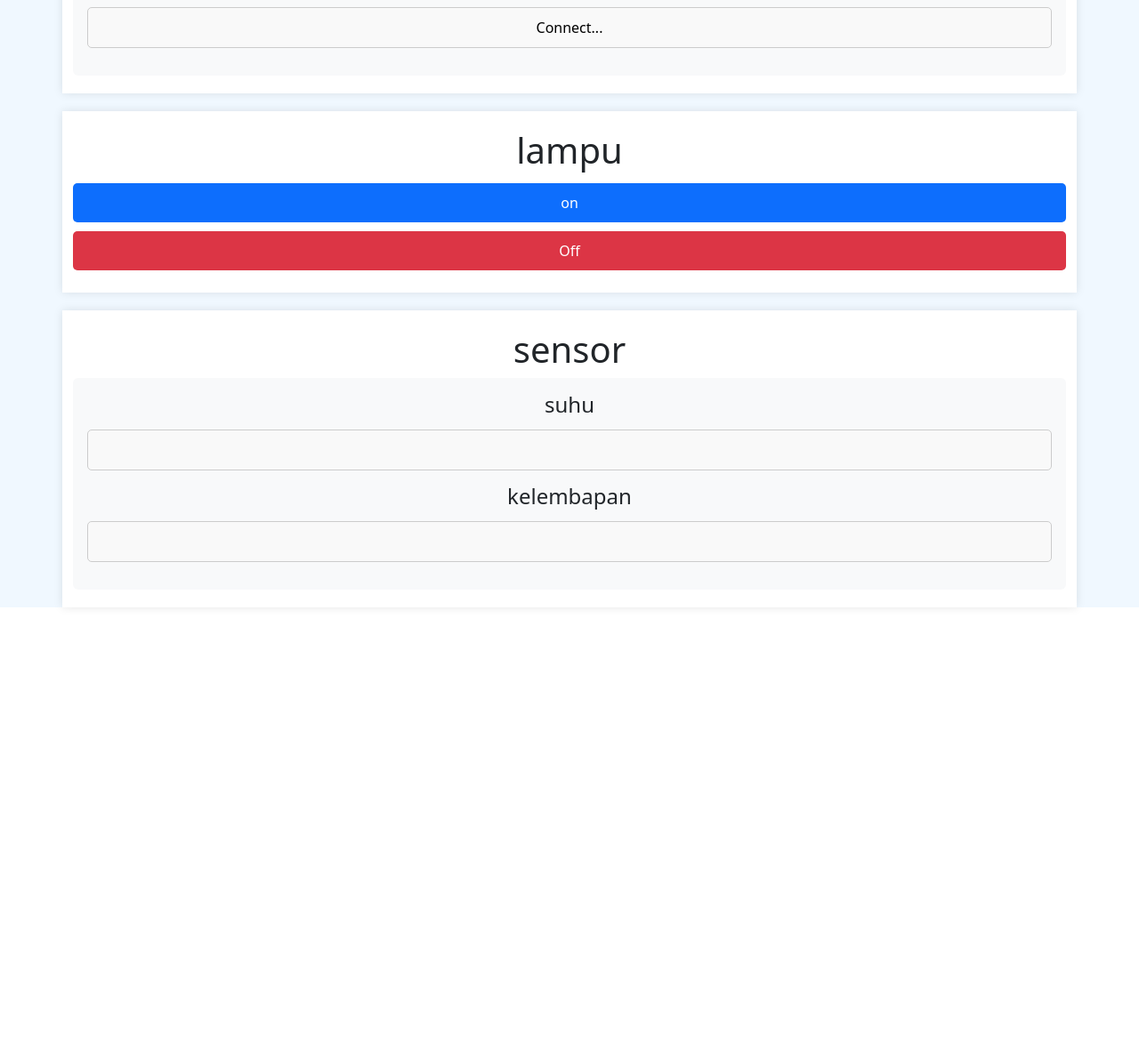
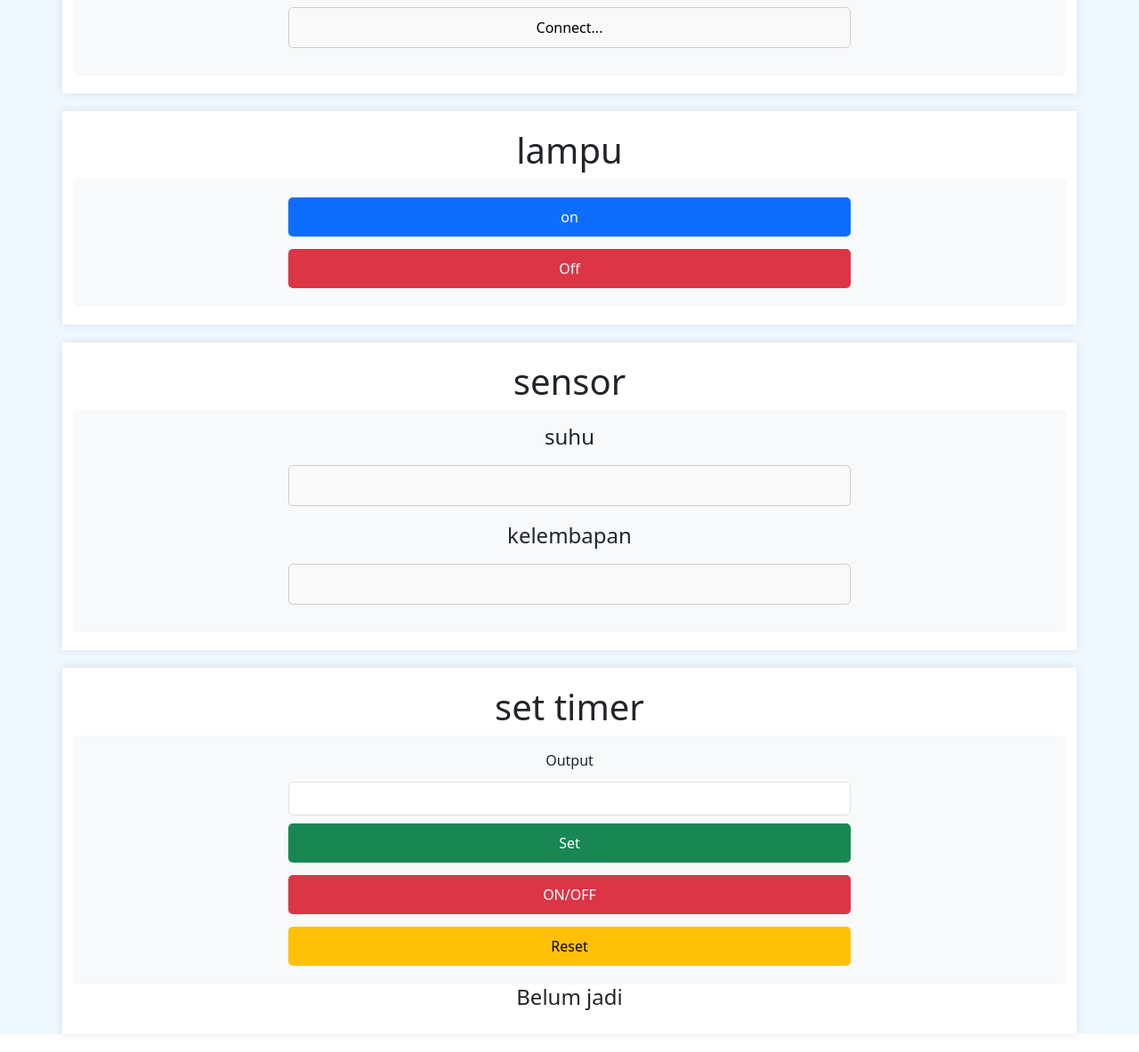
Before and after one commit to perdanaqing-1120/SmartWeb, a website: page IoT/IoT.html in a window 1280 px wide. Shown: the part 165-1348 px from the top of the page at 89% size. Before the commit the page ends 868 px from the top, so only its background shows below. Drawn offline with nearby package versions, Linux system fonts and the light colour scheme; no server answers.

Commit message:
miku best partner

```diff
--- a/IoT/IoT.html
+++ b/IoT/IoT.html
@@ -47,12 +47,17 @@
             <h1>Status WiFi</h1>
             <div data-bs-spy="scroll" data-bs-target="#navbar-example2" data-bs-root-margin="0px 0px -40%"
                 data-bs-smooth-scroll="true" class="scrollspy-example bg-body-tertiary p-3 rounded-2" tabindex="0">
+                <div class="timer-controls d-grid gap-1 mx-auto col-md-7">
                     <input id="status" class="input" type="text" value="Searching For WiFi" readonly />
+                </div>
             </div>
         </div>
 
         <div class="container">
             <h1>lampu</h1>
+            <div data-bs-spy="scroll" data-bs-target="#navbar-example2" data-bs-root-margin="0px 0px -40%"
+                data-bs-smooth-scroll="true" class="scrollspy-example bg-body-tertiary p-3 rounded-2" tabindex="0">
+                <div class="timer-controls d-grid gap-1 col-md-7 mx-auto">
                     <div class="on">
                         <button class="btn btn-primary" type="button" onclick="on()">on</button>
                     </div>
@@ -61,18 +66,36 @@
                         <button type="button" onclick="off()" class="btn btn-danger">Off</button>
                     </div>
                 </div>
+            </div>
+        </div>
 
 
         <div class="container">
             <h1>sensor</h1>
             <div data-bs-spy="scroll" data-bs-target="#navbar-example2" data-bs-root-margin="0px 0px -40%"
                 data-bs-smooth-scroll="true" class="scrollspy-example bg-body-tertiary p-3 rounded-2" tabindex="0">
+                <div class="timer-controls d-grid gap-1 col-md-7 mx-auto">
                     <h4 id="scrollspyHeading2">suhu</h4>
                     <input id="suhu" class="input" type="text" readonly />
 
                     <h4 id="scrollspyHeading1">kelembapan</h4>
                     <input id="kelembapan" class="input" type="text" readonly />
                 </div>
+            </div>
+        </div>
+
+        <div class="container">
+            <h1>set timer</h1>
+            <div class="scrollspy-example bg-body-tertiary p-3 rounded-2" tabindex="0">
+                <div class="timer-controls d-grid gap-1 col-md-7 mx-auto">
+                    <label for="outputAlarmCondition" class="form-label">Output</label>
+                    <input id="outputAlarmCondition" class="form-control" type="text" readonly />
+                    <button type="button" onclick="setTimer()" class="btn btn-success">Set</button>
+                    <button type="button" onclick="alarmONOFF()" class="btn btn-danger">ON/OFF</button>
+                    <button type="button" onclick="alarmRESET()" class="btn btn-warning">Reset</button>
+                </div>
+            </div>
+            <h4 id="scrollspyHeading1">Belum jadi</h4>
         </div>
 
     </div>
--- a/IoT/main.js
+++ b/IoT/main.js
@@ -1,6 +1,7 @@
 // setup
 const statusWiFi = document.getElementById("status")
 const kelembapan = document.getElementById("kelembapan")
+const outputAlarmCondition = document.getElementById("outputAlarmCondition")
 const suhu = document.getElementById("suhu")
 const endPoint = "http://192.168.1.29"
 
@@ -29,7 +30,7 @@ function on() {
         method: "POST"
     })
         .then(response => response.text())
-        .then(result => {return})
+        .then(result => { return })
 }
 
 function off() {
@@ -37,7 +38,7 @@ function off() {
         method: "POST"
     })
         .then(response => response.text())
-        .then(result => {return})
+        .then(result => { return })
 }
 
 // sensor
@@ -70,3 +71,22 @@ setInterval(() => {
             })
     }
 }, 2000);
+
+// set timer
+function alarmONOFF() {
+    fetch(`${endPoint}/alarmONOFF`)
+        .then(response => response.text())
+        .then(result => {
+            console.log(result);
+            outputAlarmCondition.value = result;
+        })
+}
+
+function alarmRESET() {
+    fetch(`${endPoint}/alarmRESET`)
+        .then(response => response.text())
+        .then(result => {
+            console.log(result);
+            outputAlarmCondition.value = result;
+        })
+}
```
Also changed, not shown: index.html (+14 -9 lines). Lines whose indentation alone changed are shown as unchanged.
